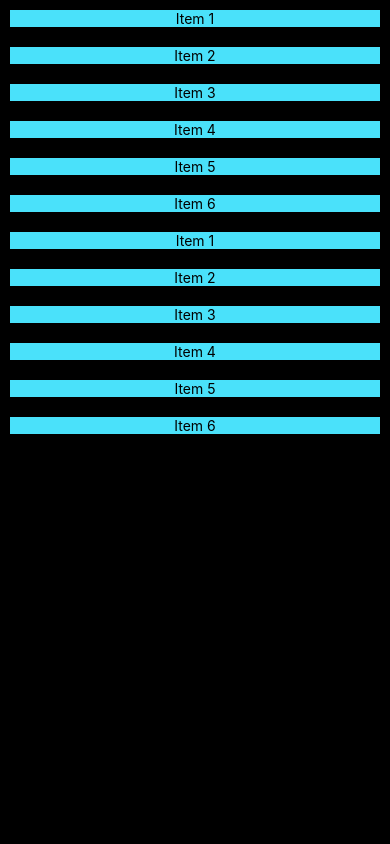
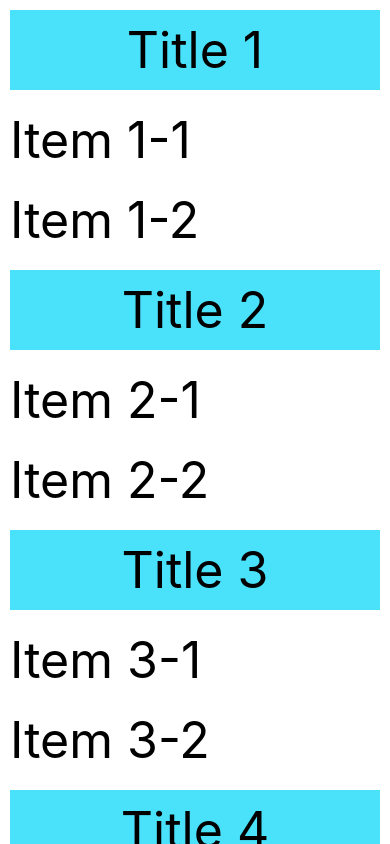
Before and after one commit to michellelally/first-react-app, a React Native app: screen / in a window 390 px wide. Built offline with nearby package versions, Linux system fonts and the light colour scheme.

Commit message:
flatlist, sectionlist, arrays and datasets

```diff
--- a/App.js
+++ b/App.js
@@ -6,52 +6,101 @@ import {
   View,
   Text,
   ScrollView,
-  RefreshControl
+  RefreshControl,
+  FlatList,
+  SectionList
 } from 'react-native';
 
 
 const App = () => {
 
   const [Items, setItems] = useState([
-    { key: 1, item: 'Item 1' },
-    { key: 2, item: 'Item 2' },
-    { key: 3, item: 'Item 3' },
-    { key: 4, item: 'Item 4' },
-    { key: 5, item: 'Item 5' },
-    { key: 6, item: 'Item 6' },
-    { key: 7, item: 'Item 1' },
-    { key: 8, item: 'Item 2' },
-    { key: 9, item: 'Item 3' },
-    { key: 10, item: 'Item 4' },
-    { key: 11, item: 'Item 5' },
-    { key: 12, item: 'Item 6' }
+    { name: 'Item 1' },
+    { name: 'Item 2' },
+    { name: 'Item 3' },
+    { name: 'Item 4' },
+    { name: 'Item 5' },
+    { name: 'Item 6' },
+    { name: 'Item 1' },
+    { name: 'Item 2' },
+    { name: 'Item 3' },
+    { name: 'Item 4' },
+
   ]);
   const [Refreshing, setRefreshing] = useState(false);
 
   const onRefresh = () => {
     setRefreshing(true);
-    setItems([...Items, { key: 69, item: 'Item 69' }]);
+    setItems([...Items, { item: 'Item 69' }]);
     setRefreshing(false);
   }
+
+  const DATA = [
+    {
+      title: 'Title 1',
+      data: ['Item 1-1', 'Item 1-2'],
+    },
+    {
+      title: 'Title 2',
+      data: ['Item 2-1', 'Item 2-2'],
+    },    {
+      title: 'Title 3',
+      data: ['Item 3-1', 'Item 3-2'],
+    },    {
+      title: 'Title 4',
+      data: ['Item 4-1', 'Item 4-2'],
+    },
+  ]
+
+
   return (
-      <ScrollView
-      style={styles.body}
-      refreshControl={
-        <RefreshControl
-          refreshing={ Refreshing }
-          onRefresh= {onRefresh}
-        />
-      }>
-        {
-          Items.map((item) => {
-            return (
-              <View style={styles.item} key={item.key}>
-                <Text styles={styles.text}>{item.item}</Text>
-              </View>
-            )
-          })
-        }
-      </ScrollView>
+    <SectionList
+      keyExtractor={(item, index) => index.toString()}
+      sections={DATA}
+      renderItem={({ item }) => (
+        <Text style={styles.text}>{item}</Text>
+      )}
+      renderSectionHeader={({section})=>(
+        <View style={styles.item}>
+          <Text style={styles.text}>{section.title}</Text>
+        </View>
+      )}
+    />
+
+
+    // <FlatList
+    //   keyExtractor={(item, index) => index.toString()}
+    //   data={Items}
+    //   renderItem={({ item }) => (
+    //     <View style={styles.item}>
+    //       <Text styles={styles.text}>{item.name}</Text>
+    //     </View>
+    //   )}
+
+    //   refreshControl={
+    //     <RefreshControl
+    //       refreshing={Refreshing}
+    //       onRefresh={onRefresh}
+    //     />
+    //   }
+
+    // />
+
+    // <ScrollView
+    // style={styles.body}
+
+    // }>
+    //   {
+    //     Items.map((item) => {
+    //       return (
+    //         <View style={styles.item} key={item.key}>
+    //           <Text styles={styles.text}>{item.item}</Text>
+    //         </View>
+    //       )
+    //     })
+    //   }
+    // </ScrollView>
+
   );
 };
 
@@ -63,13 +112,14 @@ const styles = StyleSheet.create({
 
   },
   item: {
+
     margin: 10,
     backgroundColor: '#4ae1fa',
     justifyContent: 'center',
     alignItems: 'center'
   },
   text: {
-    color: '#ffffff',
+    color: '#000000',
     fontSize: 50,
     margin: 10,
   }
```
